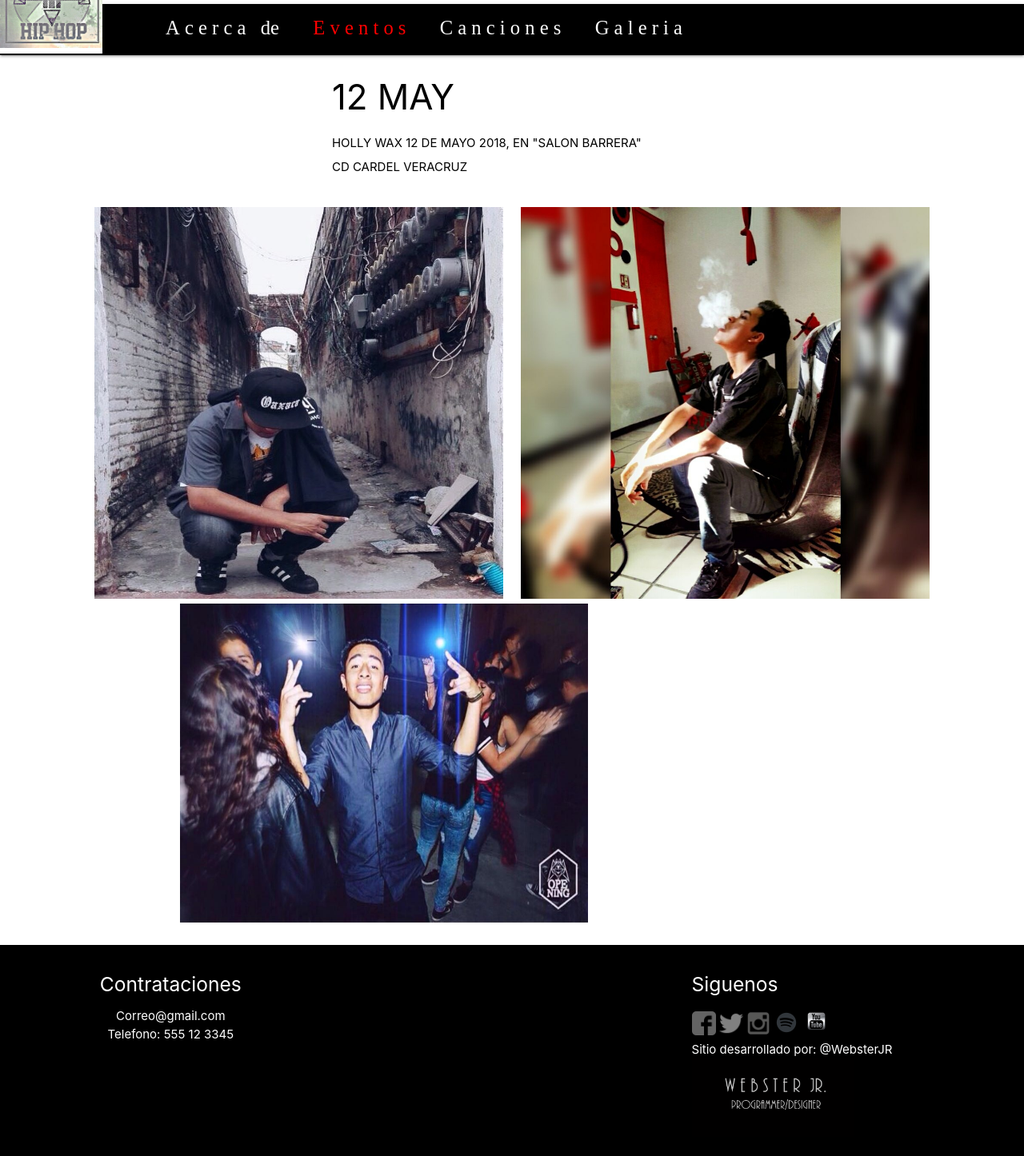
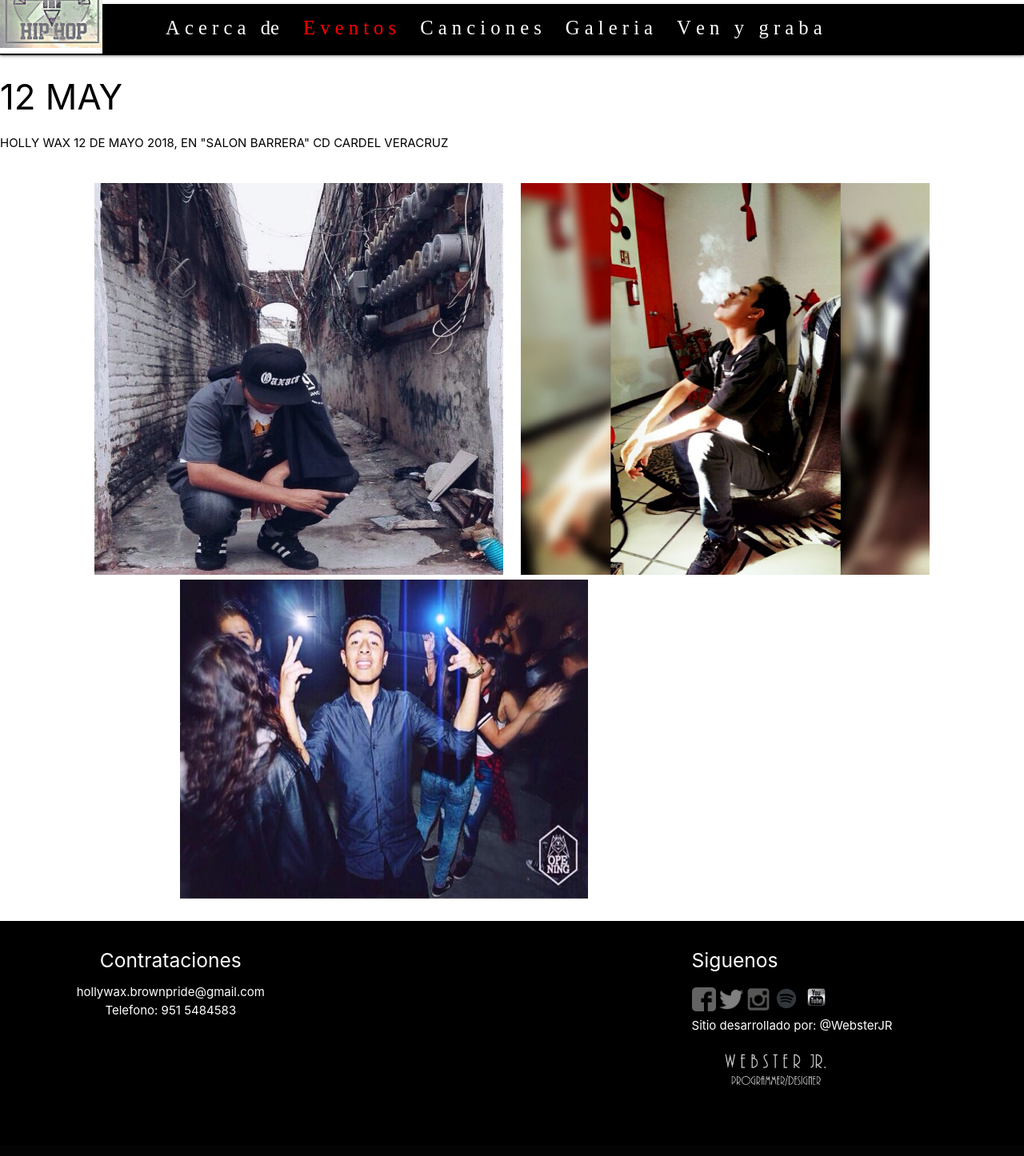
Before and after one commit to irvingucc/hollywax, a plain HTML site: page index_1.html in a window 1280 px wide. Shown: the part 68-1514 px from the top of the page at 80% size. Drawn offline with nearby package versions, Linux system fonts and the light colour scheme.

Commit message:
Update index_1.html

```diff
--- a/index_1.html
+++ b/index_1.html
@@ -69,16 +69,16 @@
     <div class="nav-wrapper container">
 
        <ul class="center hide-on-med-and-down">
-        <li><a href="index.html"><font face="AR BONNIE" color="white"><h5>A&nbsp;c&nbsp;e&nbsp;r&nbsp;c&nbsp;a &nbsp; de &nbsp;</h5></font></a></li>
+        <li><a href="index.html"><font face="AR BONNIE" color="white"><h5>A&nbsp;c&nbsp;e&nbsp;r&nbsp;c&nbsp;a &nbsp; de </h5></font></a></li>
       </ul>
       <ul class="center hide-on-med-and-down">
-          <li><a href="index_1.html"><font face="AR BONNIE" color="red"><h5>E&nbsp;v&nbsp;e&nbsp;n&nbsp;t&nbsp;o&nbsp;s &nbsp;</h5></font></a></li>
+          <li><a href="index_1.html"><font face="AR BONNIE" color="red"><h5>E&nbsp;v&nbsp;e&nbsp;n&nbsp;t&nbsp;o&nbsp;s </h5></font></a></li>
       </ul>
        <ul class="center hide-on-med-and-down">
-           <li><a href="index_1_1_1.html"><font face="AR BONNIE" color="white"><h5>C&nbsp;a&nbsp;n&nbsp;c&nbsp;i&nbsp;o&nbsp;n&nbsp;e&nbsp;s &nbsp;</h5></font></a></li>
+           <li><a href="index_1_1_1.html"><font face="AR BONNIE" color="white"><h5>C&nbsp;a&nbsp;n&nbsp;c&nbsp;i&nbsp;o&nbsp;n&nbsp;e&nbsp;s </h5></font></a></li>
       </ul>
        <ul class="center hide-on-med-and-down">
-        <li><a href="index_1_1.html"><font face="AR BONNIE" color="white"><h5>G&nbsp;a&nbsp;l&nbsp;e&nbsp;r&nbsp;i&nbsp;a &nbsp;</h5></font></a></li>
+        <li><a href="index_1_1.html"><font face="AR BONNIE" color="white"><h5>G&nbsp;a&nbsp;l&nbsp;e&nbsp;r&nbsp;i&nbsp;a </h5></font></a></li>
       </ul>
       <ul class="center hide-on-med-and-down">
           <li><a href="index_1_1_1_1.html"><font face="AR BONNIE" color="white"><h5>V&nbsp;e&nbsp;n&nbsp;&nbsp; y&nbsp;&nbsp; g&nbsp;r&nbsp;a&nbsp;b&nbsp;a</h5></font></a></li>
@@ -97,7 +97,7 @@
   </nav>
 
         <div class="row">
-            <div class="col s4 ">
+            <div class="">
    <font color="black"><h3>12 MAY</h3></font>
          <font color="black"><p>HOLLY WAX 12 DE MAYO 2018, EN "SALON BARRERA" CD CARDEL VERACRUZ </p></font>
             </div>
@@ -129,8 +129,8 @@
         <div class="col s4 center">
           <h5 class="white-text">Contrataciones</h5>
           <ul>
-            <li><a class="white-text">Correo@gmail.com</a></li>
-            <li><a class="white-text">Telefono: 555 12 3345</a></li>
+            <li><a class="white-text">hollywax.brownpride@gmail.com</a></li>
+            <li><a class="white-text">Telefono: 951 5484583</a></li>
           </ul>
         </div>
         <div class="col s4">
```
